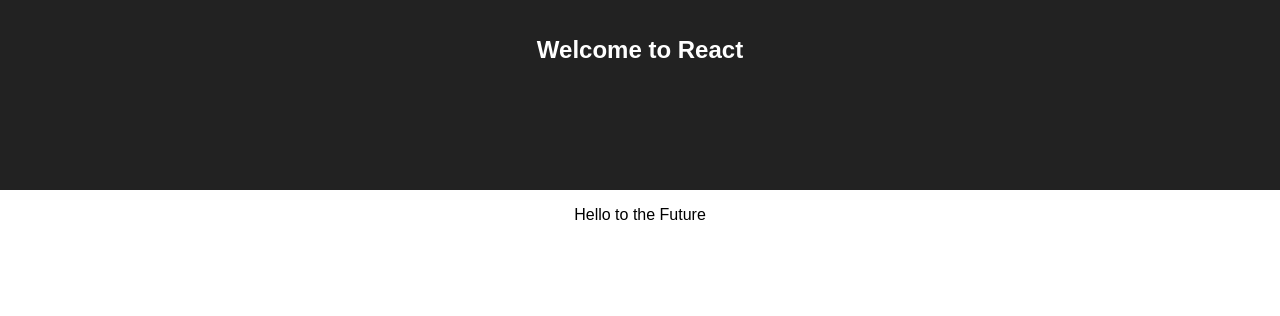
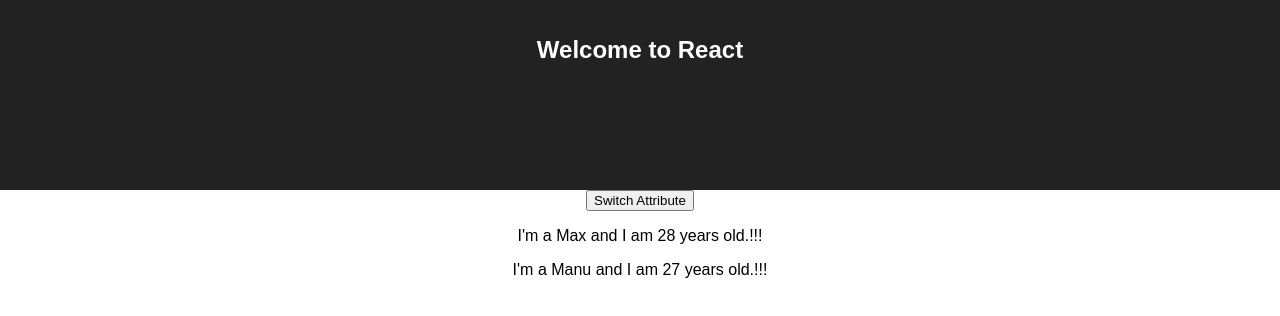
Before and after one commit to HussainHaider/react-complete-guide, a React (Create React App) app: page / in a window 1280 px wide. Shown: the top 316 px of the page. Built offline with nearby package versions, Linux system fonts and the light colour scheme.

Commit message:
useState Hook Description

```diff
--- a/src/App.js
+++ b/src/App.js
@@ -1,19 +1,48 @@
-import React, { Component } from 'react';
+import React, { useState } from 'react';
 import logo from './logo.svg';
 import './App.css';
 import Person from './Person/Person'
 
-class App extends Component {
-  render() {
+const App = props => {
+    // To manage the state in functional Component we use React hook named useState
+    // useState returns an array with exactly two elements
+    // First element we get back will always be our current state when change then the updated one.
+    // Second element will always be a function that allows us to update the state such that react is aware of and re-render it.
+    const [peronState,setPersonState] = useState({ // using destructing from es6 to save in array
+        person :[
+            {name:'Max',age:28},
+            {name:'Manu',age:27}
+        ],
+        otherState: 'some other value'
+    });
+
+
+    const switchAttributeHandler = () => {
+        // When using React hooks your function which you get as second element in the array does
+        // not merge whatever you pass with old state(like in class based component we only update person and not otherState) instead it replaces the old state with it.
+        // So you should manually include all other state data. Here e.g manually adding the otherState obj.
+        // apart manually you can also use useState for other state properties.
+        setPersonState({
+            person :[
+                {name:'Alexander',age:28},
+                {name:'Manu',age:25}
+            ],
+            otherState : peronState.otherState
+        });
+    };
+
     return (
-      <div className="App">
-        <header className="App-header">
-          <h1 className="App-title">Welcome to React</h1>
-        </header>
-        <Person />
-      </div>
+        <div className="App">
+            <header className="App-header">
+                <h1 className="App-title">Welcome to React</h1>
+            </header>
+            <button onClick={switchAttributeHandler}>Switch Attribute</button>
+            {/* we can take these attributes and get inside the receiving*/}
+            {/*component on object named props.*/}
+            <Person name={ peronState.person[0].name } age={ peronState.person[0].age }/>
+            <Person name={ peronState.person[1].name } age={ peronState.person[1].age } />
+        </div>
     );
-  }
-}
+};
 
 export default App;
--- a/src/Person/Person.js
+++ b/src/Person/Person.js
@@ -1,7 +1,15 @@
 import React from 'react';
 
-const Person = () => {
-    return <p>Hello to the Future</p>;
+const Person = (props) => {
+    // {} use to output the dynamic data.
+    // Also in class component we have to use this.props to access the attributes
+    return (
+        <div>
+            <p>I'm a { props.name } and I am { props.age } years old.!!! </p>
+            {/*to get the text/output between the opening and closing tag of our custom component*/}
+            {/*react give us a simple props property named children*/}
+            <p>{ props.children }</p>
+        </div>
+    );
 };
-
 export default Person;
```
